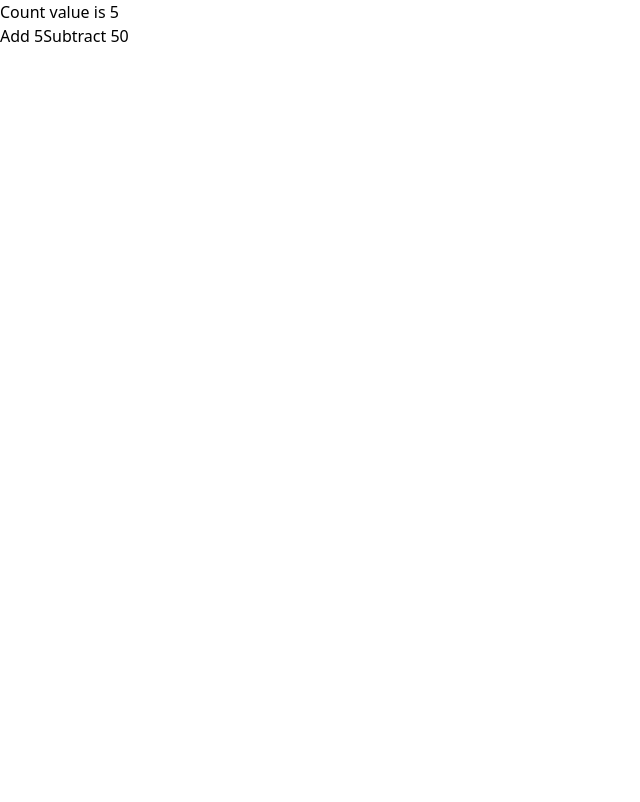
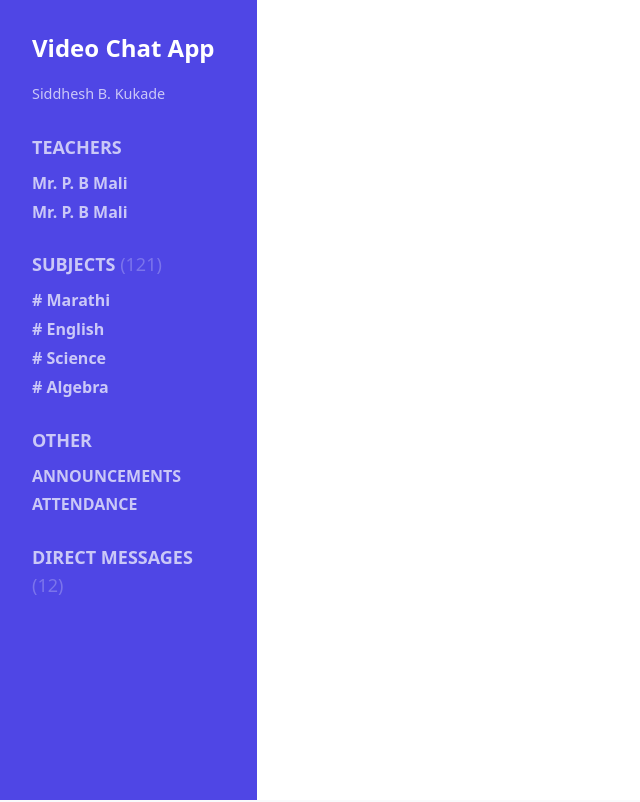
Before and after one commit to SiddheshKukade/-client-video-chat-app-for-schools, a React (Create React App) app: page / in a window 1280 px wide. Shown: the top 802 px of the page, without its empty margins (0-640 px from the left). Built offline with nearby package versions, Linux system fonts and the light colour scheme.

Commit message:
Sidebar Added Front-end

```diff
--- a/public/index.html
+++ b/public/index.html
@@ -24,7 +24,7 @@
       work correctly both with client-side routing and a non-root public URL.
       Learn how to configure a non-root public URL by running `npm run build`.
     -->
-    <title>React App</title>
+    <title>Video Chat App</title>
   </head>
   <body>
     <noscript>You need to enable JavaScript to run this app.</noscript>
--- a/src/components/App/App.js
+++ b/src/components/App/App.js
@@ -1,10 +1,15 @@
 import React from "react";
+import Home from "../Home/Home";
 import Login from "../Login/Login";
 import Sid from "./../Sid";
 const App = () => {
   return (
-    // <Login/>
-    <Sid />
+    <>
+      <Home />
+      <Login />
+    </>
+    // <Sid />
+
     // <h1 className="text-indigo-200  bg-red-500   ">
     //   Jai Aai Jai Baba
     //   <hr />
--- /dev/null
+++ b/src/components/Home/Home.js
@@ -0,0 +1,12 @@
+import React from "react";
+import Sidebar from "../Sidebar/Sidebar";
+
+const Home = () => {
+  return (
+    <div className="flex ">
+      <Sidebar />
+    </div>
+  );
+};
+
+export default Home;
--- /dev/null
+++ b/src/components/Sidebar/Sidebar.css
@@ -0,0 +1,94 @@
+.sidebar__container {
+  flex: 0.18;
+  display: flex;
+  padding: 1rem;
+  background-color: #4f46e5;
+}
+
+.sidebar-head {
+  font-size: 1.2rem;
+  font-weight: 700;
+  color: white;
+}
+
+.profile-name {
+  font-size: 0.9rem;
+  font-weight: 100;
+}
+
+.channels {
+  padding-top: 1rem;
+  font-size: 1rem;
+  font-weight: 400;
+}
+
+.channels:hover {
+  color: white;
+}
+
+.direct-message {
+  padding-top: 2rem;
+  font-size: 1rem;
+  font-weight: 400;
+}
+
+.direct-message:hover {
+  color: white;
+}
+
+span {
+  font-weight: 300;
+  color: rgba(255, 255, 255, 0.25);
+}
+
+ul {
+  padding: 0;
+  font-size: 1rem;
+  font-weight: 100;
+  list-style-type: none;
+}
+
+li,
+.list-title {
+  padding: 0 1rem;
+  cursor: pointer;
+}
+
+.list-title {
+  margin-top: 1rem;
+}
+
+li.icon-favorite {
+  list-style-type: none;
+  list-style-position: inside;
+}
+
+li.icon-online {
+  list-style-type: disc;
+  list-style-position: inside;
+}
+
+li.icon-offline {
+  list-style-type: circle;
+  list-style-position: inside;
+}
+
+li:hover {
+  background-color: rgba(62, 49, 60, 1);
+  border-radius: 0.2rem;
+  width: 14rem;
+}
+
+li:active {
+  background-color: rgba(75, 150, 137, 1);
+  border-radius: 0.2rem;
+  width: 14rem;
+}
+
+.profile-name,
+.channels,
+ul,
+.channel-name,
+.direct-message {
+  color: rgba(255, 255, 255, 0.7);
+}
--- /dev/null
+++ b/src/components/Sidebar/Sidebar.js
@@ -0,0 +1,82 @@
+import React from "react";
+import "./Sidebar.css";
+const Sidebar = () => {
+  return (
+    <div className="sidebar__container   ml-0 flex-col items-start justify-start w-full h-screen  ">
+      <h1 class="list-title sidebar-head text-2xl ">Video Chat App</h1>
+      <h2 class="list-title profile-name">Siddhesh B. Kukade</h2>
+
+      <div class="list-title channels font-extrabold text-lg py-2">
+        TEACHERS
+      </div>
+
+      <ul>
+        <li className="font-bold">Mr. P. B Mali</li>
+        <li className="font-bold">Mr. P. B Mali</li>
+      </ul>
+      <div class="list-title channels font-extrabold text-lg py-2">
+        SUBJECTS <span>(121)</span>
+      </div>
+
+      <ul>
+        <li className="font-bold"># Marathi</li>
+        <li className="font-bold"># English</li>
+        <li className="font-bold"># Science</li>
+        <li className="font-bold"># Algebra</li>
+      </ul>
+
+      <div class="list-title direct-message font-extrabold text-lg py-2">
+        OTHER
+      </div>
+      <ul>
+        <li class="icon-favorite font-bold">ANNOUNCEMENTS</li>
+        <li class=" font-bold">ATTENDANCE</li>
+      </ul>
+      <div class="list-title direct-message font-extrabold text-lg py-2">
+        DIRECT MESSAGES <span>(12)</span>
+      </div>
+    </div>
+  );
+};
+
+export default Sidebar;
+//     <h1>Video Chat App</h1>
+//   </div>
+//   <div className="flex flex-col ml-4 bg-pink-500">
+//     <ul>
+//       <li>
+//         <h6 className="text-3xl">Techers</h6>
+//       </li>
+//       <li>
+//         <span>N. U Mali</span>
+//       </li>
+//       <li>
+//         <span>N. B Kale</span>
+//       </li>
+//     </ul>
+//   </div>
+
+//   <div className="flex flex-col">
+//     <ul>
+//       <li>
+//         <h6>Subjects</h6>
+//       </li>
+//       <li>
+//         <span>Marathi</span>
+//       </li>
+//       <li>
+//         <span>Science</span>
+//       </li>
+//     </ul>
+//   </div>
+
+//   <div className="flex flex-col">
+//     <h6>Other</h6>
+//     <span>Announcement</span>
+//     <span>Attendance</span>
+//   </div>
+//   <div className="">
+//     <h6>Persnal</h6>
+//     <span></span>
+//     <span></span>
+//   </div>
--- a/src/index.css
+++ b/src/index.css
@@ -2,3 +2,11 @@
 @tailwind base;
 @tailwind components;
 @tailwind utilities;
+
+* {
+  margin: 0;
+  padding: 0;
+}
+body {
+  line-height: 1.8rem;
+}
```
Also changed, not shown: 1 other file (tests, documents, lock files or other folders).
